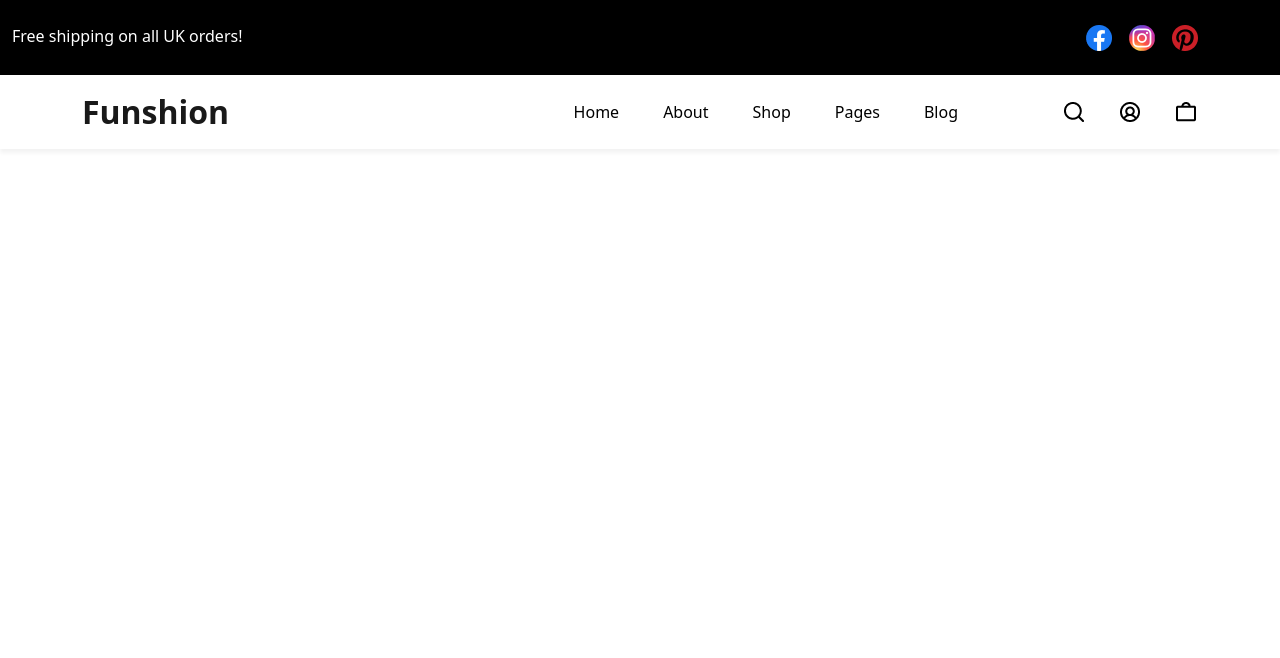
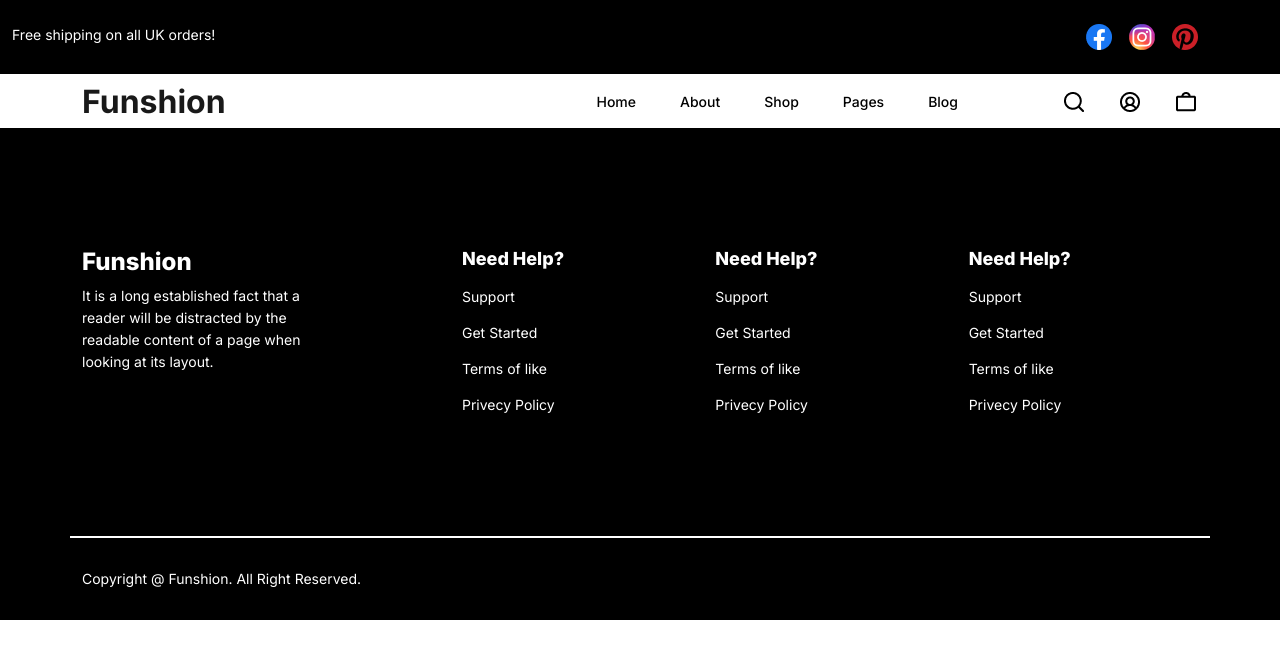
Before and after one commit to shahariar50/simple-ecommarce, a JavaScript app: page / in a window 1280 px wide. Shown: the top 658 px of the page. Built offline with nearby package versions, Linux system fonts and the light colour scheme.

Commit message:
finished markup and styling of footer

```diff
--- a/src/components/Footer/Footer.module.scss
+++ b/src/components/Footer/Footer.module.scss
@@ -0,0 +1,27 @@
+.footer {
+  background-color: #000;
+  color: #fff;
+  .footerTop {
+    border-bottom: 2px solid #fff;
+    .companyShortDetails {
+      p {
+        max-width: 252px;
+      }
+    }
+    .linksLists {
+      ul {
+        li {
+          list-style: none;
+          margin-bottom: 14px;
+          &:last-child {
+            margin-bottom: 0;
+          }
+          :global a {
+            color: #fff;
+            text-decoration: none;
+          }
+        }
+      }
+    }
+  }
+}
--- a/src/components/Footer/index.js
+++ b/src/components/Footer/index.js
@@ -0,0 +1,80 @@
+import { Link } from "react-router-dom";
+import styles from "./Footer.module.scss";
+
+const Footer = () => {
+  return (
+    <div className={styles.footer}>
+      <div className="container">
+        <div className={`${styles.footerTop} row py-120`}>
+          <div className="col-md-4">
+            <div className={styles.companyShortDetails}>
+              <h3 className="mb-2">Funshion</h3>
+              <p>
+                It is a long established fact that a reader will be distracted
+                by the readable content of a page when looking at its layout.
+              </p>
+            </div>
+          </div>
+          <div className="col-md-8">
+            <div className={`${styles.linksLists} row`}>
+              <div className="col-md-4">
+                <h4 className="mb-3">Need Help?</h4>
+                <ul className="m-0 p-0">
+                  <li>
+                    <Link to="/">Support</Link>
+                  </li>
+                  <li>
+                    <Link to="/">Get Started</Link>
+                  </li>
+                  <li>
+                    <Link to="/">Terms of like</Link>
+                  </li>
+                  <li>
+                    <Link to="/">Privecy Policy</Link>
+                  </li>
+                </ul>
+              </div>
+              <div className="col-md-4">
+                <h4 className="mb-3">Need Help?</h4>
+                <ul className="m-0 p-0">
+                  <li>
+                    <Link to="/">Support</Link>
+                  </li>
+                  <li>
+                    <Link to="/">Get Started</Link>
+                  </li>
+                  <li>
+                    <Link to="/">Terms of like</Link>
+                  </li>
+                  <li>
+                    <Link to="/">Privecy Policy</Link>
+                  </li>
+                </ul>
+              </div>
+              <div className="col-md-4">
+                <h4 className="mb-3">Need Help?</h4>
+                <ul className="m-0 p-0">
+                  <li>
+                    <Link to="/">Support</Link>
+                  </li>
+                  <li>
+                    <Link to="/">Get Started</Link>
+                  </li>
+                  <li>
+                    <Link to="/">Terms of like</Link>
+                  </li>
+                  <li>
+                    <Link to="/">Privecy Policy</Link>
+                  </li>
+                </ul>
+              </div>
+            </div>
+          </div>
+        </div>
+        <div className="py-30">Copyright @ Funshion. All Right Reserved.</div>
+      </div>
+    </div>
+  );
+};
+
+export default Footer;
--- a/src/components/Layout/index.js
+++ b/src/components/Layout/index.js
@@ -1,3 +1,4 @@
+import Footer from "components/Footer";
 import Header from "components/Header";
 import Topbar from "components/Topbar";
 
@@ -7,6 +8,7 @@ const Layout = ({ children }) => {
       <Topbar />
       <Header />
       {children}
+      <Footer />
     </div>
   );
 };
--- a/src/index.js
+++ b/src/index.js
@@ -2,6 +2,8 @@ import ReactDOM from "react-dom/client";
 import { BrowserRouter } from "react-router-dom";
 import App from "./App";
 import reportWebVitals from "./reportWebVitals";
+
+import "./style.scss";
 
 const root = ReactDOM.createRoot(document.getElementById("root"));
 root.render(
--- a/src/style.scss
+++ b/src/style.scss
@@ -3,6 +3,58 @@
   padding: 0;
 }
 
+h2,
+h3,
+h4,
+h5,
+h6 {
+  font-weight: 800;
+}
+h3 {
+  font-size: 24px;
+}
+h4 {
+  font-size: 18px;
+}
+
 body {
   font-family: "Inter", sans-serif;
+  font-size: 14px;
+  line-height: 22px;
 }
+
+//*==== Common Classes ====*//
+// Margins
+.mt-30 {
+  margin-top: 30px;
+}
+.mt-120 {
+  margin-top: 120px;
+}
+
+.mb-30 {
+  margin-top: 30px;
+}
+
+.my-30 {
+  margin-top: 30px;
+  margin-bottom: 30px;
+}
+
+// Paddings
+.pt-120 {
+  padding-top: 120px;
+}
+
+.pb-120 {
+  padding-bottom: 120px;
+}
+
+.py-30 {
+  padding-top: 30px;
+  padding-bottom: 30px;
+}
+.py-120 {
+  padding-top: 120px;
+  padding-bottom: 120px;
+}
```
